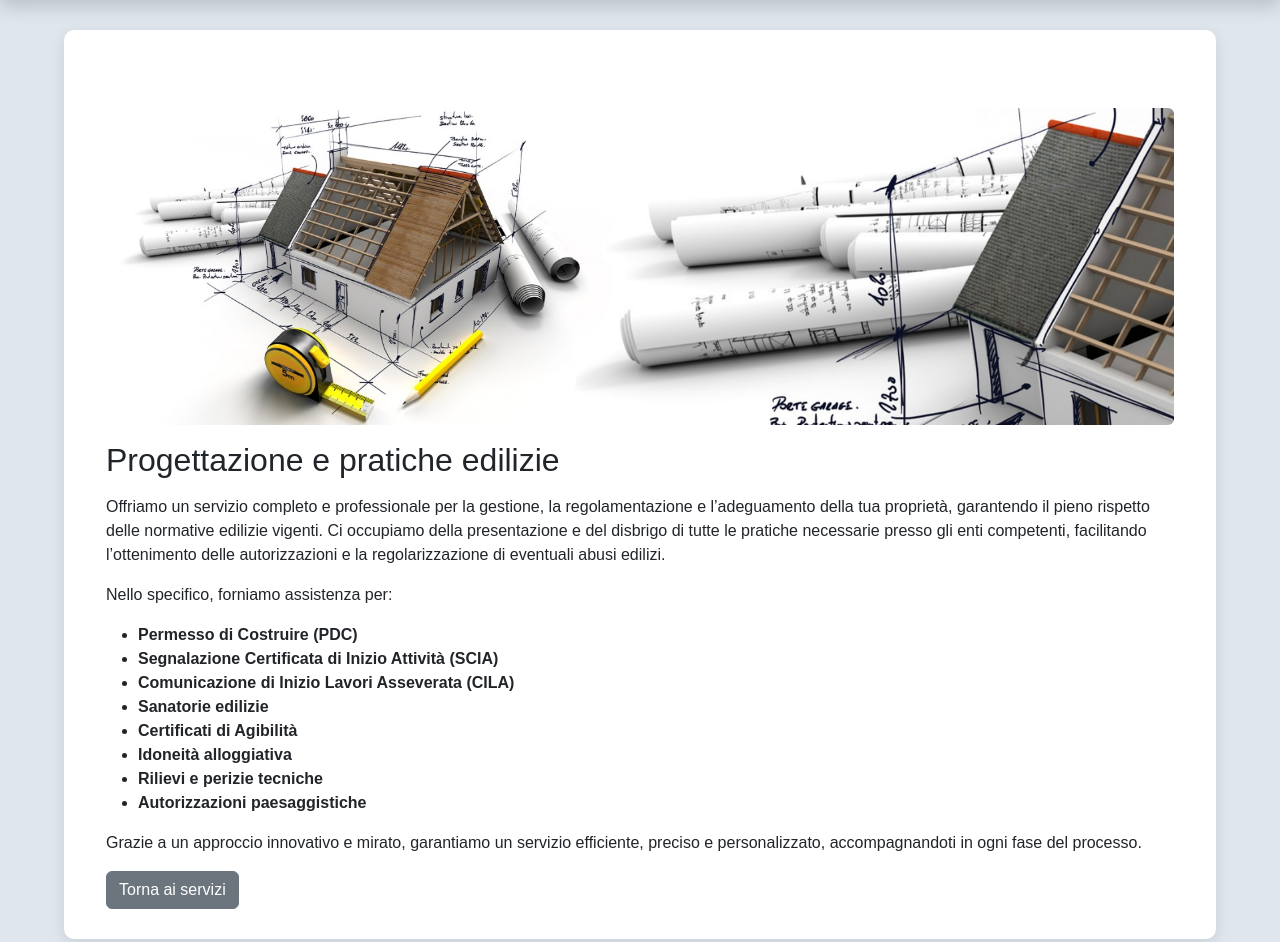
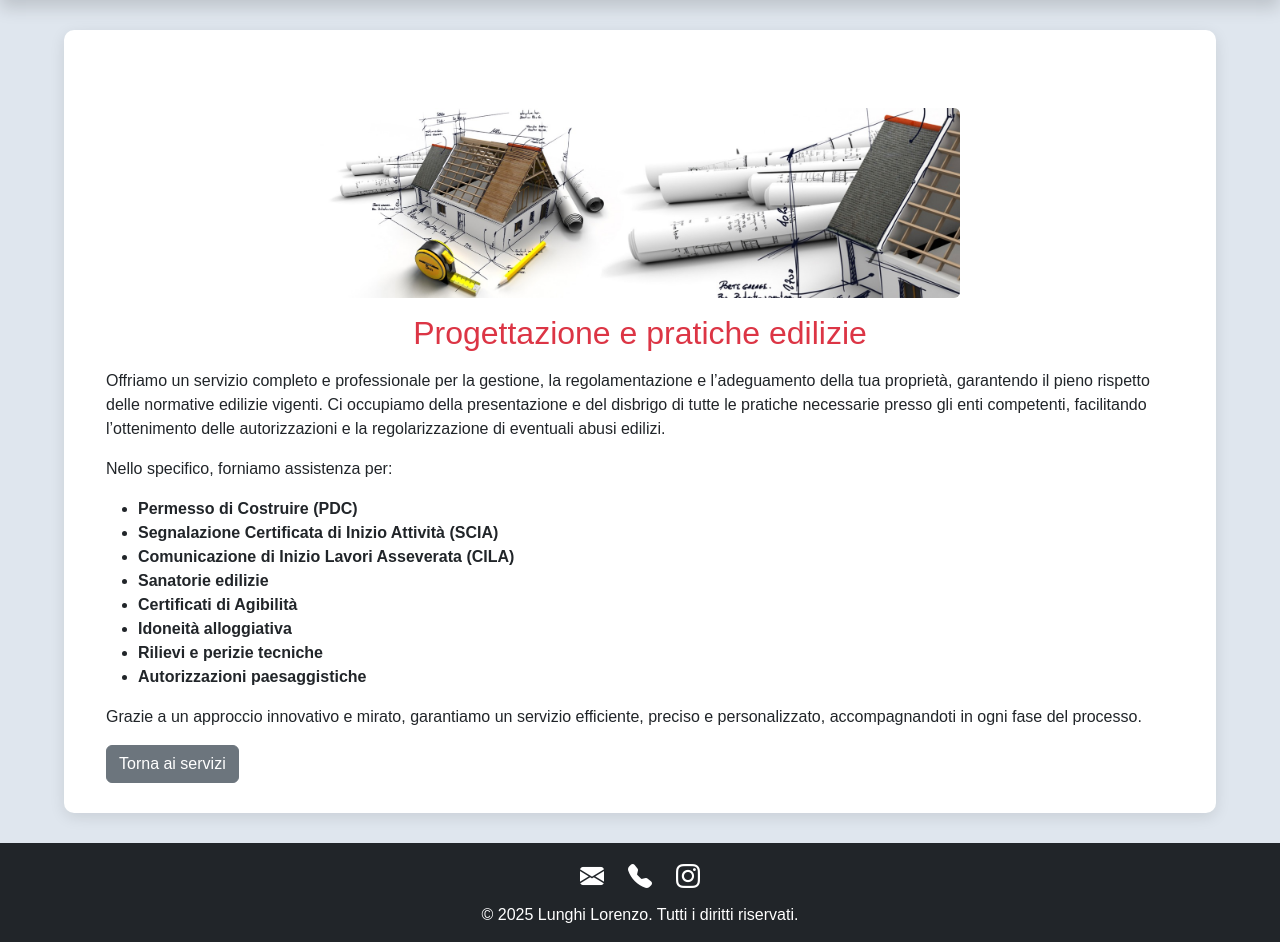
Before and after one commit to AlbertoDiLeo/LorenzoLunghi, a PHP site: page /dettagli-servizio.php?servizio=pratiche-edilizie in a window 1280 px wide. Shown: the part 100-1042 px from the top of the page. Run offline with PHP 8.4, Linux system fonts and the light colour scheme; the visitor is signed in with stand-in values (Sample User, id 1).

Commit message:
Migliora il layout e lo stile delle pagine servizi e dettagli-servizio. Aggiungi classi CSS per il ridimensionamento delle immagini e modifica il titolo per una migliore leggibilità. Aggiorna il form di preventivo con una nuova classe di layout.

```diff
--- a/dettagli-servizio.php
+++ b/dettagli-servizio.php
@@ -27,7 +27,7 @@ $servizi = [
     ],
 
     'pratiche-catastali' => [
-        'titolo' => 'Pratiche Catastali e rilievi topografici',
+        'titolo' => 'Pratiche Catastali e Rilievi Topografici',
         'immagine' => 'immagini/pratiche-catastali.jpg',
         'descrizione' =>
         '<p><strong>Pratiche Catastali</strong></p>
@@ -154,8 +154,8 @@ $dati_servizio = $servizi[$servizio];
     <div class="main-content">
 
         <div class="container mt-5">
-            <img src="<?php echo $dati_servizio['immagine']; ?>" class="img-fluid rounded mb-3">
-            <h2><?php echo $dati_servizio['titolo']; ?></h2>
+            <img src="<?php echo $dati_servizio['immagine']; ?>" class="img-fluid rounded mb-3 service-image">
+            <h2 class="text-center text-danger"><?php echo $dati_servizio['titolo']; ?></h2>
             <p><?php echo $dati_servizio['descrizione']; ?></p>
             <a href="servizi.php" class="btn btn-secondary">Torna ai servizi</a>
         </div>
--- a/form_preventivo.php
+++ b/form_preventivo.php
@@ -8,7 +8,7 @@
 
               <form action="preventivo.php" method="POST">
 
-                    <div class="row mb-3">
+                    <div class="row g-3 mb-3">
                     <div class="col-md-6">
                         <input type="text" class="form-control" id="nome" name="nome" placeholder="Nome e cognome" required>
                     </div>
@@ -19,7 +19,7 @@
                     </div>
 
 
-                    <div class="row mb-3">
+                    <div class="row g-3 mb-3">
                     <div class="col-md-6">
                         <input type="email" class="form-control" id="email" name="email" placeholder="E-mail" required>
                     </div>
--- a/style.css
+++ b/style.css
@@ -179,6 +179,9 @@ body {
   border-radius: 25px;
   font-weight: bold;
   transition: background 0.3s ease-in-out;
+  min-width: 140px; /* Imposta una larghezza minima */
+  width: auto; /* Imposta la larghezza in base al contenuto */
+  display: inline-block; /* Evita che si estenda su tutta la riga */
 }
 
 /* Effetto hover sul bottone */
@@ -186,6 +189,16 @@ body {
   background: linear-gradient(to right, #feb47b, #ff7e5f);
   color: white;
 }
+
+/* Ridimensiona immagine in dettagli-servizio */
+.service-image {
+  max-width: 60%; /* Riduce la larghezza massima */
+  height: auto; /* Mantiene le proporzioni */
+  display: block;
+  margin: 0 auto; /* Centra l'immagine */
+}
+
+
 
 
 
```
Also changed, not shown: servizi.php (+9 -1 lines).
